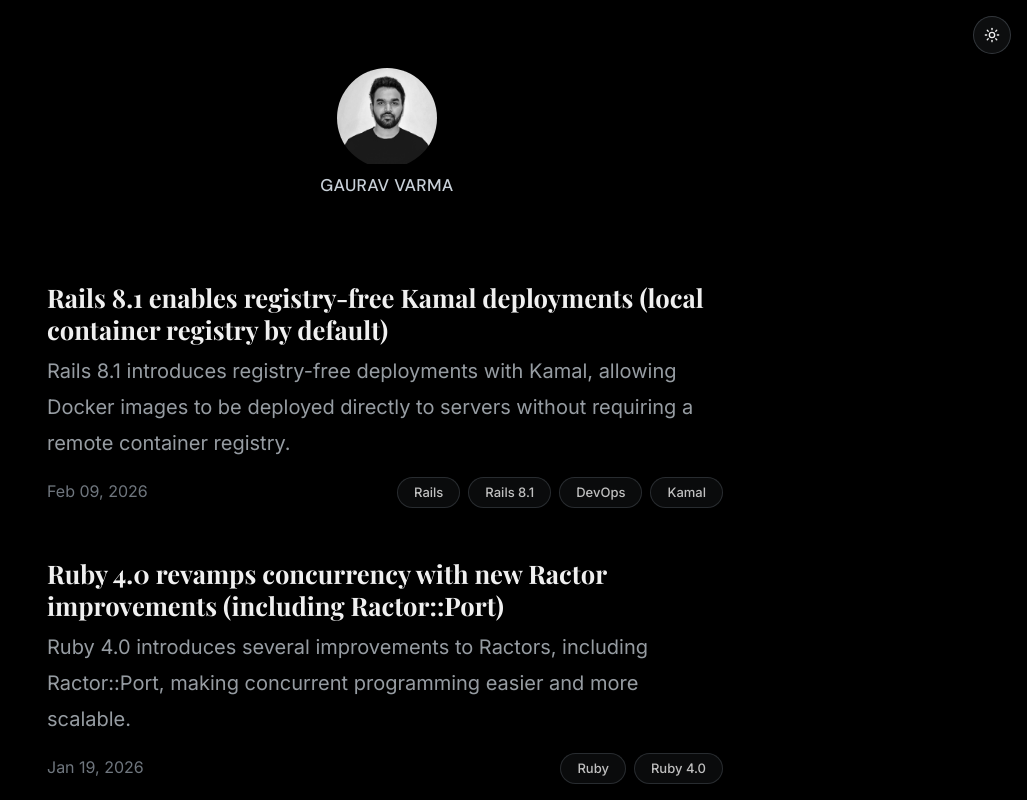
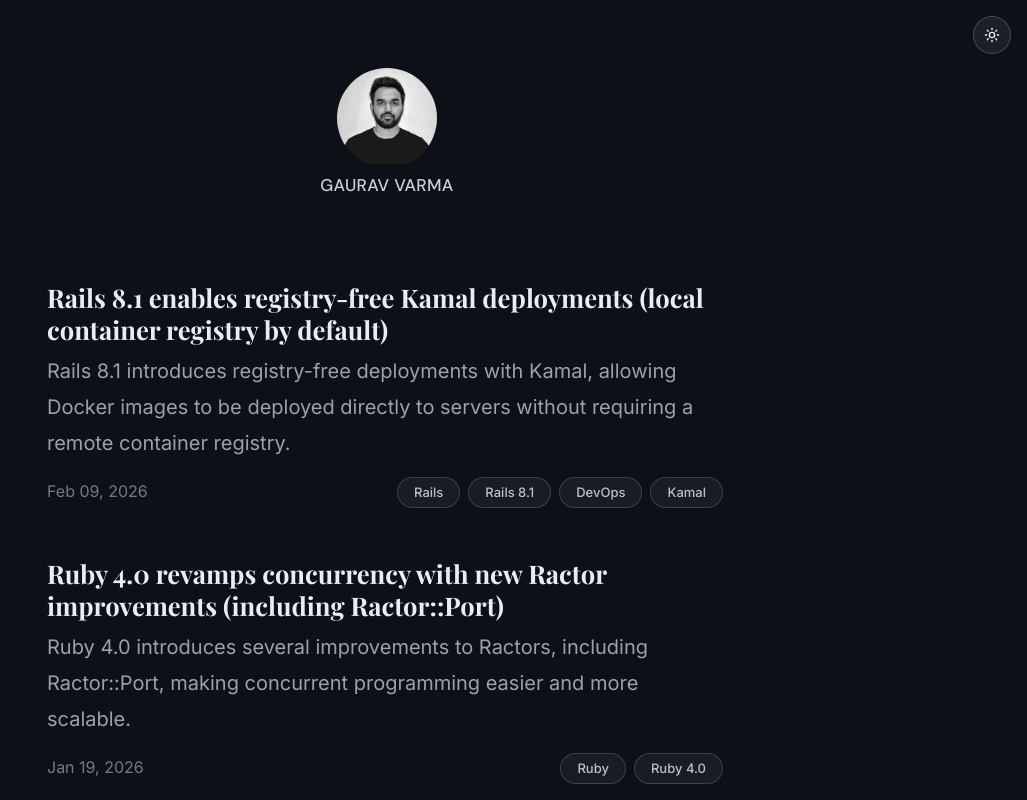
Before and after one commit to gaurav-varma/gauravvarma.dev, a Next.js app: page / in a window 1280 px wide. Shown: the top 800 px of the page, without its empty margins (253-1280 px from the left). Built offline with nearby package versions, Linux system fonts and the light colour scheme; no server answers.

Commit message:
Improve colours for dark/light theme

```diff
--- a/styles/globals.css
+++ b/styles/globals.css
@@ -1,33 +1,46 @@
 :root {
-  --bg: #000000;
-  --text-primary: #f0f0f0;
-  --text-secondary: #a1a4a5;
-  --text-muted: rgb(139, 148, 158);
-  --text-body: rgb(201, 209, 217);
-  --border-frost: rgba(214, 235, 253, 0.19);
-  --border-frost-alt: rgba(217, 237, 254, 0.145);
-  --link: rgb(88, 166, 255);
-  --code-bg: rgb(22, 27, 34);
+  /* Dark mode — GitHub Dark palette
+   * #0d1117 vs pure black: ~13:1 contrast ratio instead of ~17:1.
+   * Eliminates halation (white-on-black glow) while staying very readable.
+   * Subtle blue tint reads as "technical" to developers. */
+  --bg: #0d1117;
+  --text-primary: #e6edf3; /* GitHub dark primary — soft near-white, no eye strain */
+  --text-secondary: #8b949e; /* GitHub dark secondary */
+  --text-muted: #8b949e;
+  --text-body: #c9d1d9; /* GitHub dark body — slightly muted, ideal for paragraphs */
+  --border-frost: rgba(
+    214,
+    235,
+    253,
+    0.22
+  ); /* slightly more visible on off-black */
+  --border-frost-alt: rgba(217, 237, 254, 0.16);
+  --link: #58a6ff; /* GitHub dark link — bright, not jarring */
+  --code-bg: #161b22; /* GitHub dark code surface — elevated above bg */
   --inline-code-bg: rgba(110, 118, 129, 0.4);
-  --badge-bg: rgba(214, 235, 253, 0.06);
-  --badge-hover-bg: rgba(255, 255, 255, 0.28);
-  --surface-hover: rgba(255, 255, 255, 0.08);
+  --badge-bg: rgba(214, 235, 253, 0.07);
+  --badge-hover-bg: rgba(255, 255, 255, 0.12);
+  --surface-hover: rgba(255, 255, 255, 0.06);
 }
 
 [data-theme='light'] {
-  --bg: #fcfdff;
-  --text-primary: #0a0a0a;
-  --text-secondary: #5c5c5c;
-  --text-muted: #6a737d;
-  --text-body: #24292f;
-  --border-frost: rgba(10, 30, 60, 0.14);
-  --border-frost-alt: rgba(10, 30, 60, 0.09);
-  --link: #0969da;
-  --code-bg: #f6f8fa;
-  --inline-code-bg: rgba(175, 184, 193, 0.2);
+  /* Light mode — warm paper palette
+   * #fafaf8 off-white: feels like paper, eliminates screen glare.
+   * #1c1c1e for headings: Apple's off-black, warmer than pure #000.
+   * #374151 for body: Tailwind gray-700 — optimal for long-form reading. */
+  --bg: #fafaf8;
+  --text-primary: #1c1c1e; /* Apple off-black — warm, not harsh */
+  --text-secondary: #6e6e73; /* Apple tertiary */
+  --text-muted: #6e6e73;
+  --text-body: #374151; /* Tailwind gray-700 — proven for long reading */
+  --border-frost: rgba(10, 30, 60, 0.12);
+  --border-frost-alt: rgba(10, 30, 60, 0.08);
+  --link: #0550ae; /* slightly deeper blue — good contrast on warm white */
+  --code-bg: #eef0f3; /* slightly elevated light surface */
+  --inline-code-bg: rgba(175, 184, 193, 0.25);
   --badge-bg: rgba(10, 30, 60, 0.05);
-  --badge-hover-bg: rgba(10, 30, 60, 0.12);
-  --surface-hover: rgba(10, 30, 60, 0.05);
+  --badge-hover-bg: rgba(10, 30, 60, 0.1);
+  --surface-hover: rgba(10, 30, 60, 0.04);
 }
 
 html {
@@ -151,15 +164,15 @@
 }
 
 .post-meta .badge:hover {
-  color: rgb(255, 255, 255) !important;
-  background-color: rgb(66, 70, 73) !important;
+  color: #e6edf3 !important;
+  background-color: #30363d !important;
   border-color: rgba(214, 235, 253, 0.35) !important;
   cursor: pointer;
 }
 
 .category-card:hover {
-  color: rgb(255, 255, 255) !important;
-  background-color: rgb(66, 70, 73) !important;
+  color: #e6edf3 !important;
+  background-color: #30363d !important;
 }
 
 [data-theme='light'] .post-meta .badge:hover {
```
